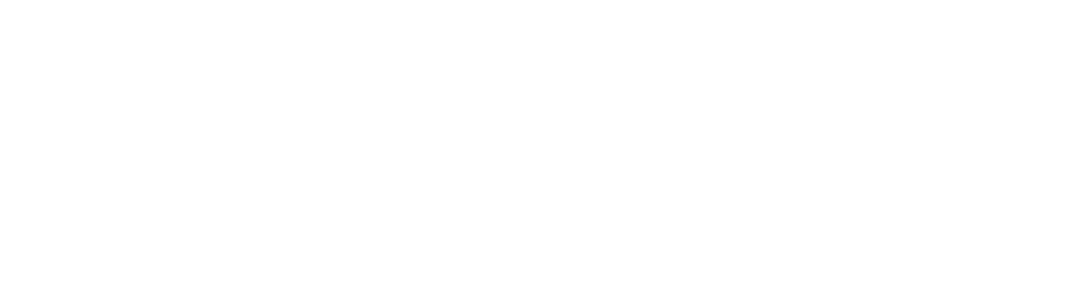
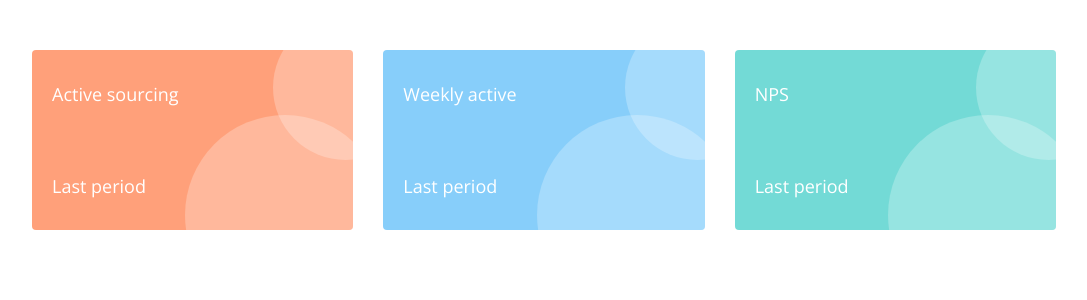
Before and after one commit to wilmersondasilva/gronda-task, a React (Create React App) app: page / in a window 1280 px wide. Shown: the top 300 px of the page, without its empty margins (96-1183 px from the left). Built offline with nearby package versions, Linux system fonts and the light colour scheme.

Commit message:
Creates the component KpiGrid

```diff
--- /dev/null
+++ b/src/components/KpiGrid/index.js
@@ -0,0 +1,68 @@
+import React from 'react'
+import styled from 'styled-components'
+import PropTypes from 'prop-types'
+import KpiCard from 'components/KpiCard'
+
+const Wrapper = styled.div`
+    width: 100%;
+    display: flex;
+    flex-direction: column;
+    align-items: center;
+
+    & > div + div {
+        margin-top: 30px;
+    }
+
+    @media (min-width: 650px) {
+        flex-direction: row;
+        justify-content: space-between;
+
+        & > div + div {
+            margin: 0 0 0 30px;
+        }
+    }
+`
+
+const defaultData = {
+    active_source: {},
+    weekly_active: {},
+    nps: {}
+}
+
+const KpisGrid = (props) => {
+    const { data } = props
+    const { active_source, weekly_active, nps } = Object.assign(
+        {},
+        defaultData,
+        data
+    )
+
+    return (
+        <Wrapper>
+            <KpiCard
+                title="Active sourcing"
+                currentValue={active_source.current_period}
+                lastValue={active_source.last_period}
+                backgroundColor="#ffa07a"
+            />
+            <KpiCard
+                title="Weekly active"
+                currentValue={weekly_active.current_period}
+                lastValue={weekly_active.last_period}
+                backgroundColor="#87cefa"
+            />
+            <KpiCard
+                title="NPS"
+                currentValue={nps.current_period}
+                lastValue={nps.last_period}
+                backgroundColor="#73dad6"
+            />
+        </Wrapper>
+    )
+}
+
+KpisGrid.propTypes = {
+    data: PropTypes.object
+}
+
+export default KpisGrid
--- a/src/pages/Dashboard/index.js
+++ b/src/pages/Dashboard/index.js
@@ -1,10 +1,24 @@
-import React from "react";
-import styled from "styled-components";
+import React from 'react'
+import styled from 'styled-components'
+import KpiGrid from 'components/KpiGrid'
 
-const Wrapper = styled.div``;
+const Wrapper = styled.div`
+    padding-top: 50px;
+
+    @media (min-width: 650px) {
+        width: 80%;
+        max-width: 1150px;
+        margin-left: auto;
+        margin-right: auto;
+    }
+`
 
 const Dashboard = () => {
-  return <Wrapper />;
-};
+    return (
+        <Wrapper>
+            <KpiGrid />
+        </Wrapper>
+    )
+}
 
-export default Dashboard;
+export default Dashboard
```
